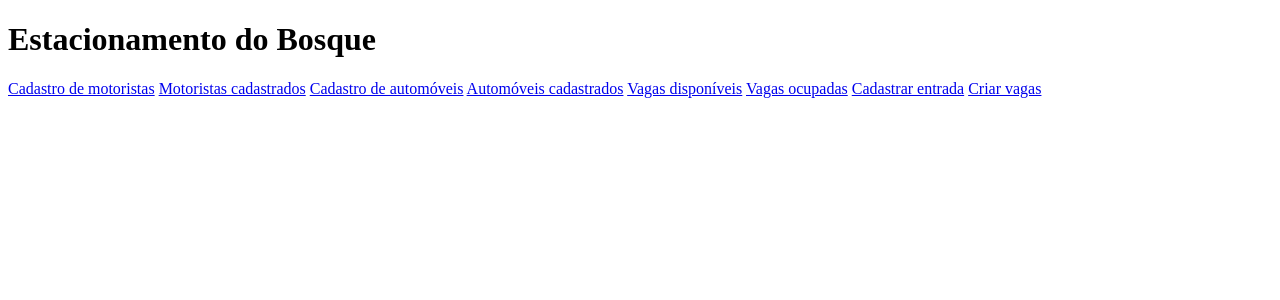
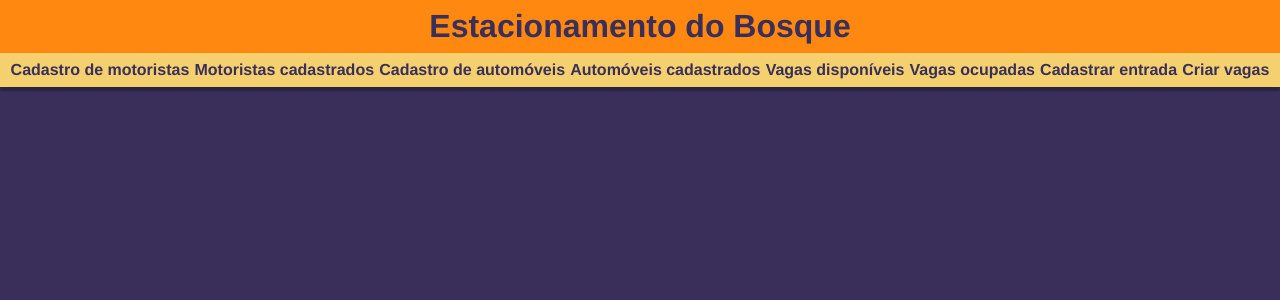
Before and after one commit to vitor-lima-ms/new_parking_lot_app_manage, a Django app: template driver/templates/list_docs.html in a window 1280 px wide. Shown: the top 300 px of the page. Run offline with Django 3.2, Linux system fonts and the light colour scheme; the template is opened without the code that fills it, so the values that code supplies are empty.

Commit message:
Update core_index.html

```diff
--- a/core/templates/core_index.html
+++ b/core/templates/core_index.html
@@ -1,38 +1,49 @@
 <!DOCTYPE html>
+{% load static %}
 <html lang="pt-br">
 <head>
     <meta charset="UTF-8">
     <meta name="viewport" content="width=device-width, initial-scale=1.0">
     <title>Estacionamento{% block title %}{% endblock title %}</title>
+    <link rel="stylesheet" href="{% static "header_nav.css" %}">
     {% block css %}
-        {% load static %}
         <link rel="stylesheet" href="{% static "core_index.css" %}">
     {% endblock css %}
 </head>
 <body>
+    <header>
         <h1>Estacionamento do Bosque</h1>
+    </header>
     <nav>
-        <a href="{% url "driver:driver_register_form" %}">Cadastro de motoristas</a>
-        <a href="{% url "driver:registered_drivers" %}">Motoristas cadastrados</a>
-        <a href="{% url "vehicle:vehicle_register_form" %}">Cadastro de automóveis</a>
-        <a href="{% url "vehicle:registered_vehicle" %}">Automóveis cadastrados</a>
-        <a href="{% url "core:index" %}">Vagas disponíveis</a>
-        <a href="{% url "parking_space:occupied_parking_spaces" %}">Vagas ocupadas</a>
-        <a href="{% url "parking_space:parking_assignment_form" %}">Cadastrar entrada</a>
-        <a href="{% url "parking_space:parking_creation_form" %}">Criar vagas</a>
+        <a class="nav_link" href="{% url "driver:driver_register_form" %}">Cadastro de motoristas</a>
+        <a class="nav_link" href="{% url "driver:registered_drivers" %}">Motoristas cadastrados</a>
+        <a class="nav_link" href="{% url "vehicle:vehicle_register_form" %}">Cadastro de automóveis</a>
+        <a class="nav_link" href="{% url "vehicle:registered_vehicle" %}">Automóveis cadastrados</a>
+        <a class="nav_link" href="{% url "core:index" %}">Vagas disponíveis</a>
+        <a class="nav_link" href="{% url "parking_space:occupied_parking_spaces" %}">Vagas ocupadas</a>
+        <a class="nav_link" href="{% url "parking_space:parking_assignment_form" %}">Cadastrar entrada</a>
+        <a class="nav_link" href="{% url "parking_space:parking_creation_form" %}">Criar vagas</a>
     </nav>
     <main>
         {% block content %}
-            <h2>Vagas disponíveis</h2>
+            <section id="first_sec">
+                <h2 class="sec_title">Vagas disponíveis</h2>
+                <div id="unoccupied_parking">
                     {% for parking_space in parking_spaces %}
-                <a href="{% url "parking_space:parking_space_history" parking_space.id %}">{{ parking_space }}</a>
+                        <a class="parking_link" href="{% url "parking_space:parking_space_history" parking_space.id %}">{{ parking_space }}</a>
                     {% endfor %}
-            <h2>Buscar automóvel</h2>
+                </div>
+            </section>
+            <section id="second_sec">
+                <h2 class="sec_title">Buscar automóvel</h2>
+                <div id="form">
                     <form action="{% url "parking_space:parking_space_history_plate_search" %}" method="post">
                         {% csrf_token %}
-                Placa do veículo: {{ form.plate_search }}
-                <input type="submit" value="Buscar">
+                        <b>Placa do veículo:</b> {{ form.plate_search }}
+                        <input id="button" type="submit" value="Buscar">
                     </form>
+                </div>
+            </section>
         {% endblock content %}
     </main>
 </body>
```
Lines whose indentation alone changed are shown as unchanged.
